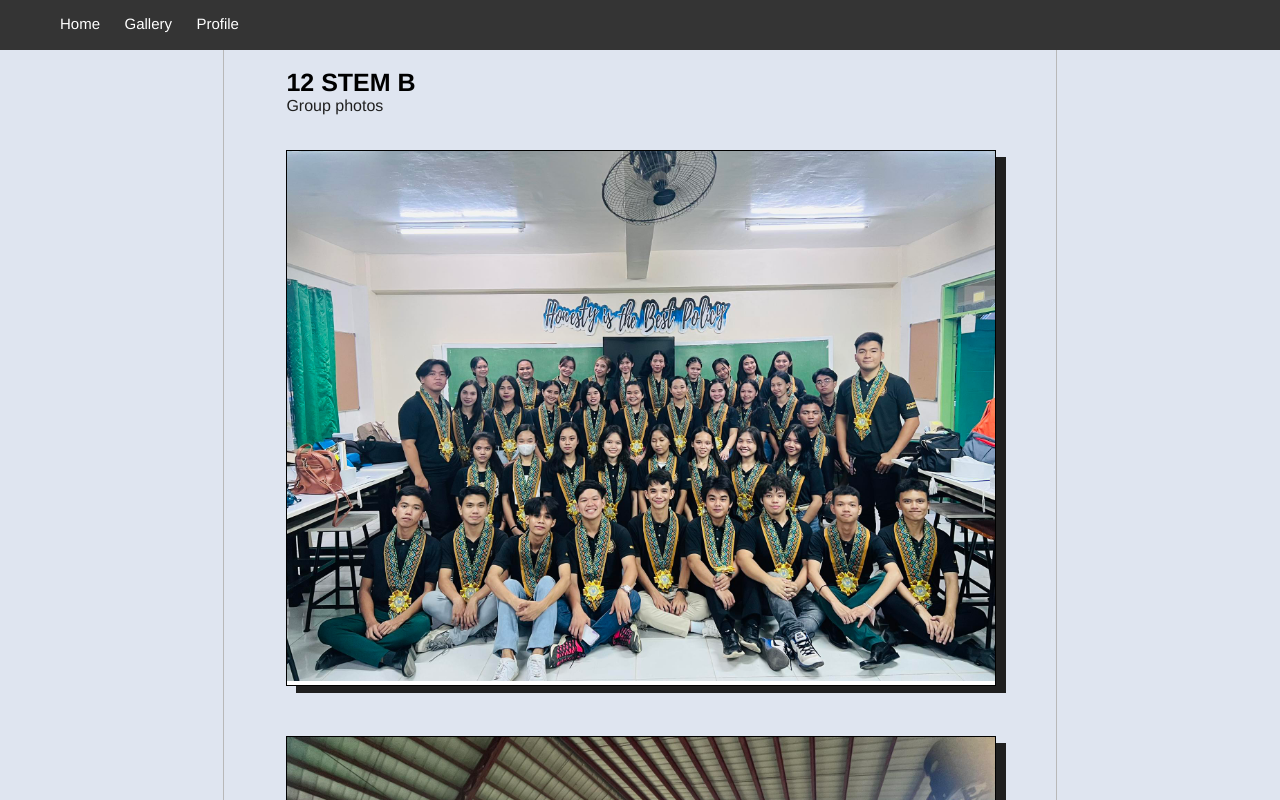
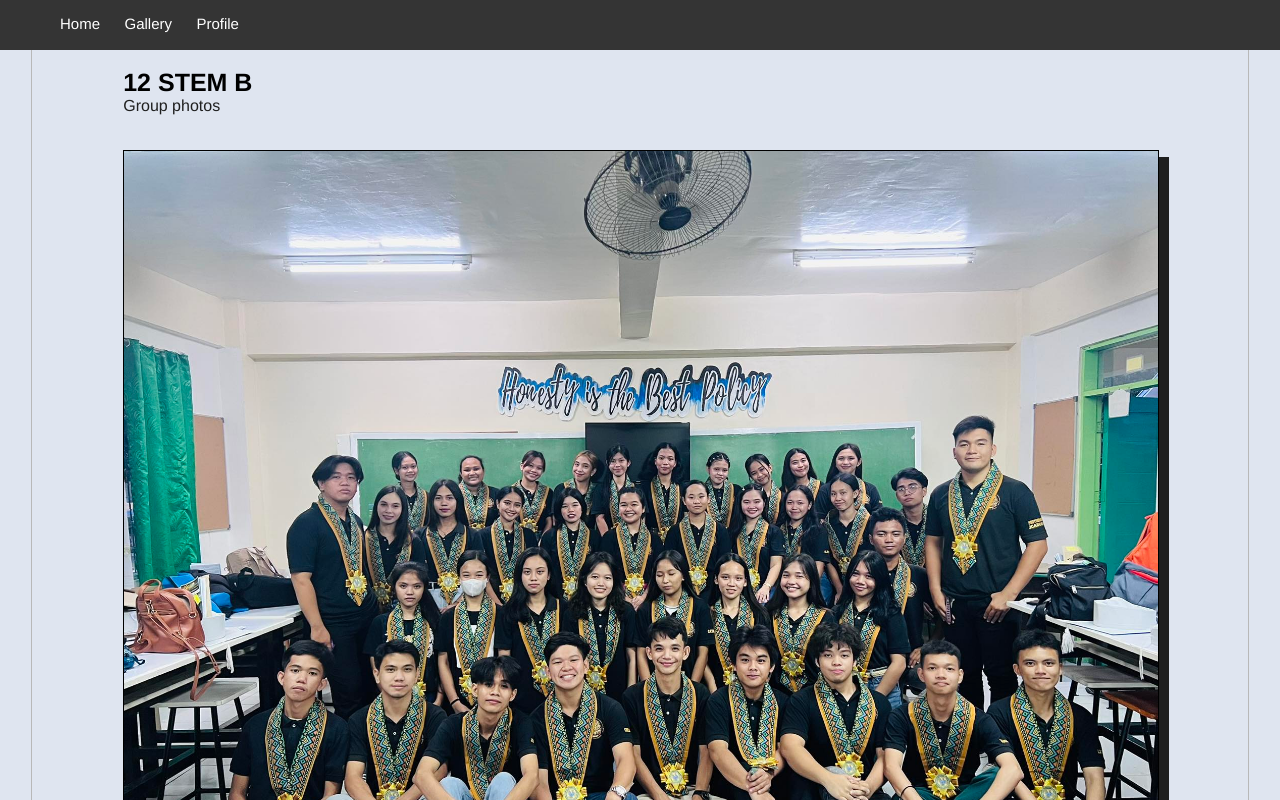
Before and after one commit to ulanier/ulanier.github.io, a plain HTML site: page gallery.html in a window 1280 px wide. Shown: the top 800 px of the page. Drawn offline with Linux system fonts and the light colour scheme.

Commit message:
Add files via upload

```diff
--- a/gallery.css
+++ b/gallery.css
@@ -1,5 +1,77 @@
 
 /*		* {border: #ff4545; border-style:solid; border-width: 1px;}*/
+* {color: #1f1f1f; margin: 0px; padding: 0px; font-family: Helvetica}
+		body{
+			background-color: #dfe5f0;
+		}
+
+		h1{
+			color: black;
+			font-size: 25px;
+			text-align: left;
+		}
+
+		#navbar{
+			background: #343434;
+			height: 50px;
+			padding-left: 50px;
+		}
+
+		#navbar div{
+			display: inline-block;
+			padding:10px;
+			padding-top: 15px;
+			background: #343434;
+			height: auto;
+			width: auto;
+			font-size: 15px;
+			position: ;
+		}
+		#navbar div a{
+			color: white;
+			text-decoration: none;
+
+		}
+
+		#main_container{
+			width: 95%;
+			border: solid;
+			border-width: thin;
+			border-top: #b8b8b8;
+			border-bottom: #b8b8b8;
+			border-color: #b8b8b8;
+			text-align: center;
+			margin: auto;
+			vertical-align: middle;
+		}
+		#teacher_header{
+			margin: auto;
+			width: 85%;
+			text-align: left;
+			height: 100px;
+		}
+
+		.text_block{
+			margin-bottom: 50px;
+		}
+		.parent{
+  			filter: drop-shadow(10px 7px);
+			margin: auto;
+			width: 85%;
+			height: auto;
+		}
+		.top{
+			background-color: white;
+			width: 100%;
+			height: auto;
+			border:solid;
+			border-color: black;
+			border-width:thin;
+		}
+		.pic{
+			width: 100%;
+		}
+@media only screen and (min-width: 1300px){
 		* {color: #1f1f1f; margin: 0px; padding: 0px; font-family: Helvetica}
 		body{
 			background-color: #dfe5f0;
```
